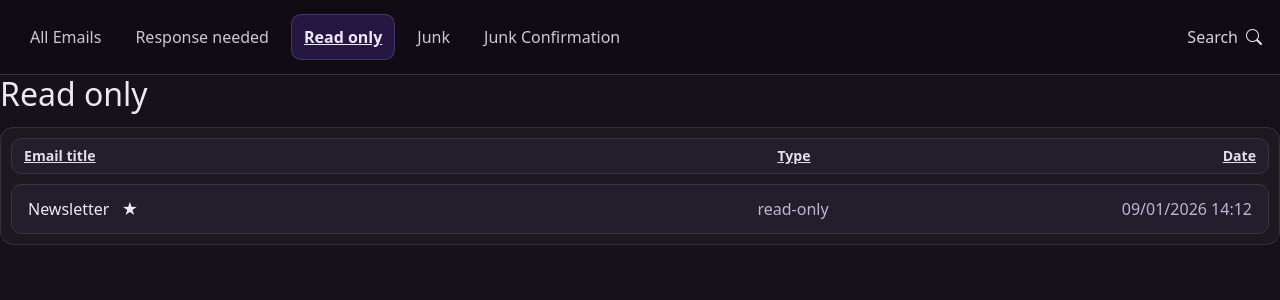
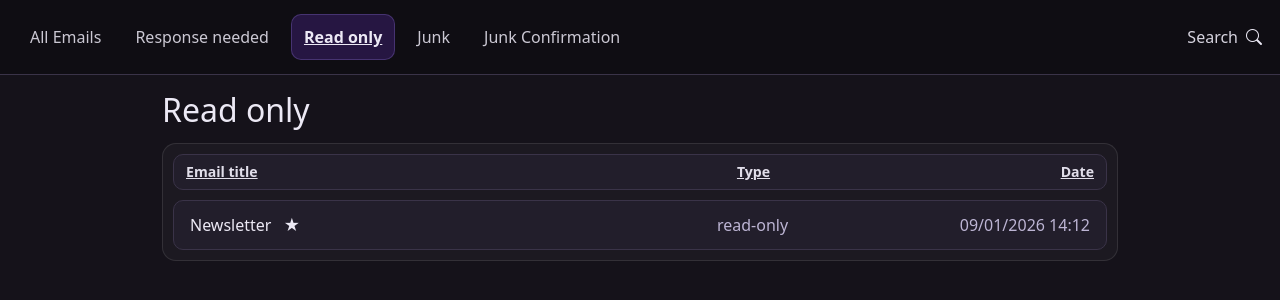
Before and after one commit to CoderinoAndy/2025f_project, a Flask app: page /readonly in a window 1280 px wide. Shown: the top 300 px of the page. Run offline with Flask 3, Linux system fonts and the light colour scheme.

Commit message:
fixed a bug where readonly expanded onto the entire screen

```diff
--- a/2025f_project/app/templates/readonly.html
+++ b/2025f_project/app/templates/readonly.html
@@ -59,7 +59,8 @@
       </div>
     </div>
 
-    <h2 class="mb-2">Read only</h2>
+    <div class="container py-3" style="max-width: 980px;">
+      <h2 class="mb-2">Read only</h2>
       <div class="list-shell">
         <div class="tablehead">
           <div class="row g-0">
```
